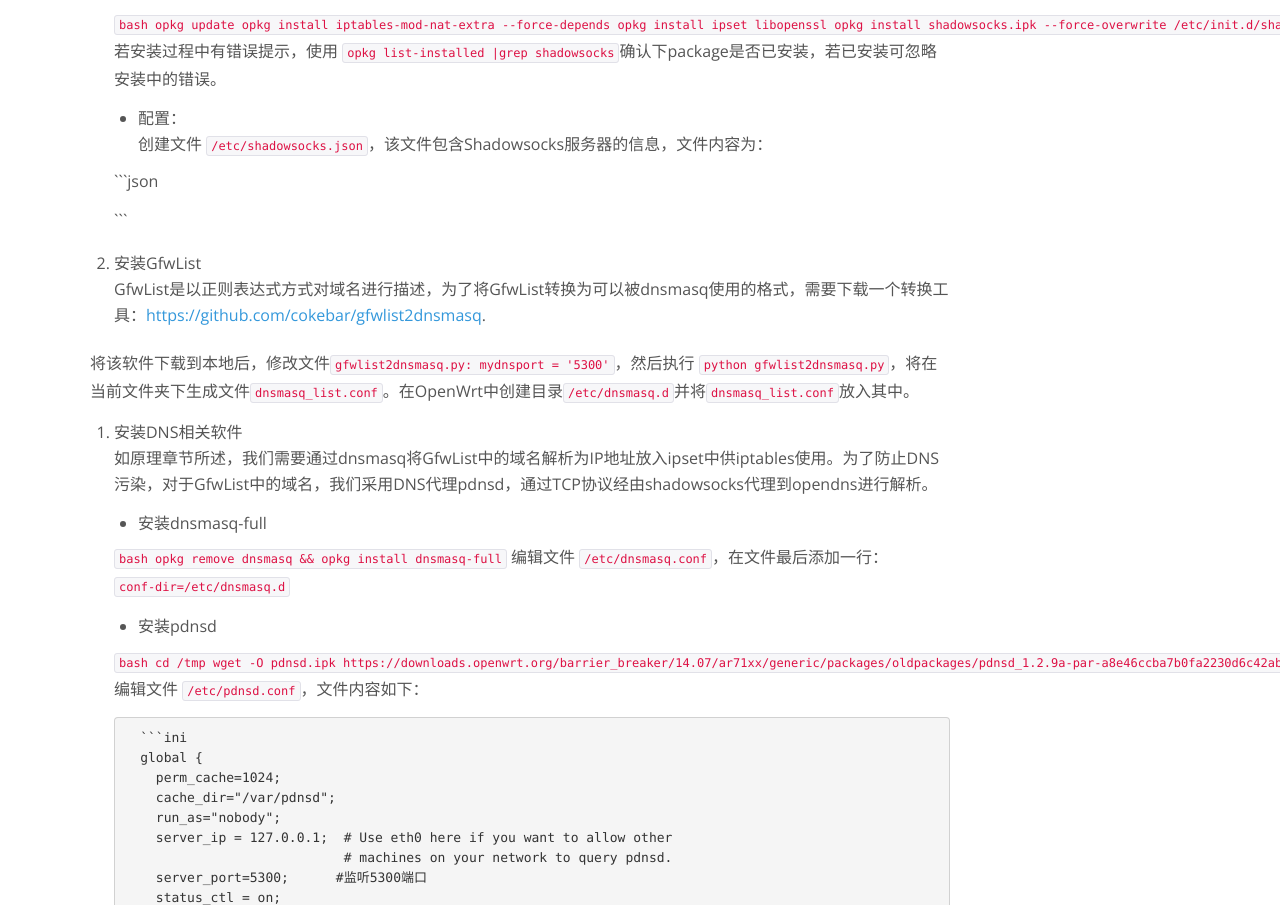
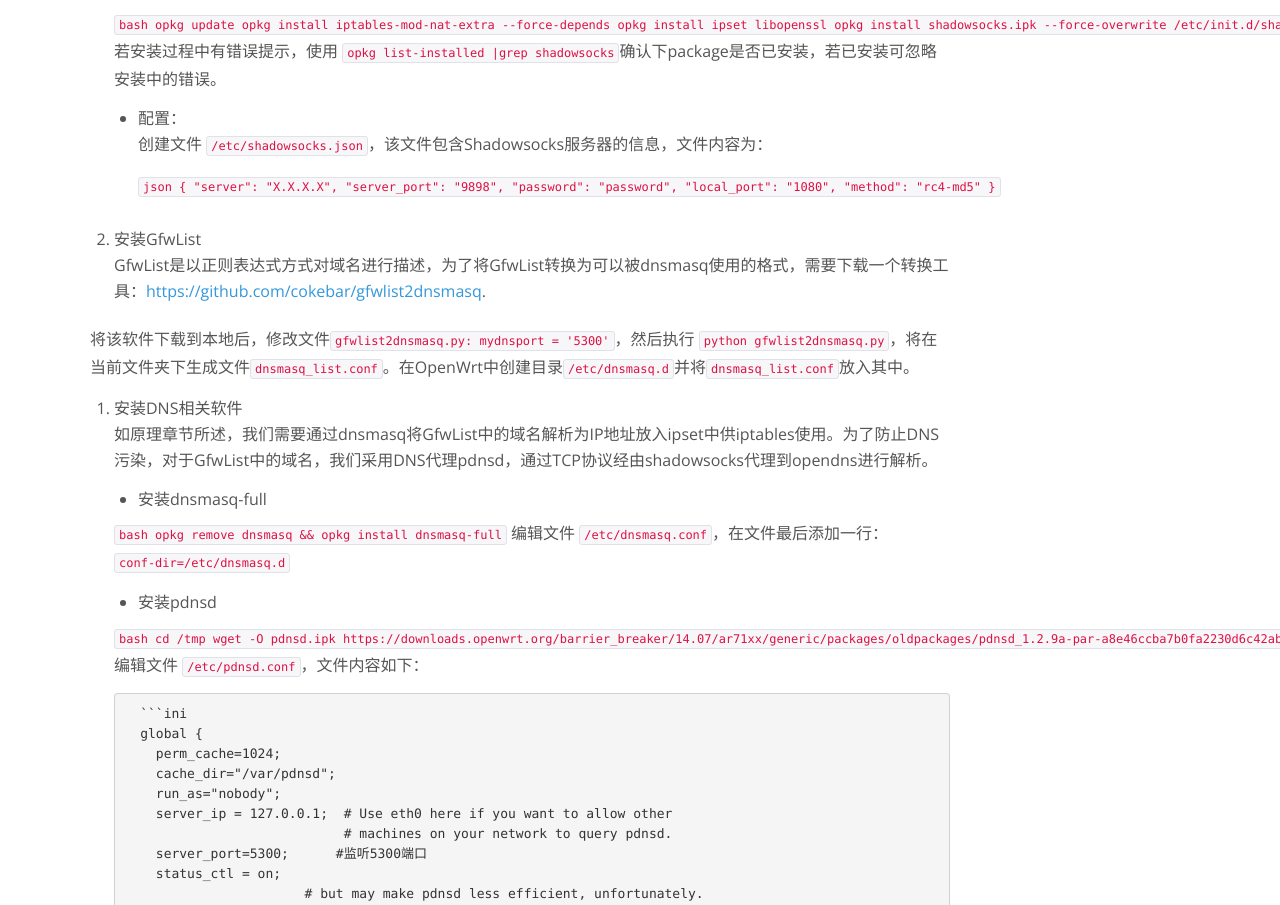
Before and after one commit to lixusme/lixusme.github.io, a plain HTML site: page ss-on-openwrt.html in a window 1280 px wide. Shown: the part 1354-2259 px from the top of the page. Drawn offline with nearby package versions, Linux system fonts and the light colour scheme; a script that the page names is missing.

Commit message:
更新博客

````diff
--- a/ss-on-openwrt.html
+++ b/ss-on-openwrt.html
@@ -102,17 +102,19 @@
   /etc/init.d/shadowsocks enable</code>
   若安装过程中有错误提示，使用 <code>opkg list-installed |grep shadowsocks</code>确认下package是否已安装，若已安装可忽略安装中的错误。</p>
 <ul>
-<li>配置：<br />
-  创建文件 <code>/etc/shadowsocks.json</code>，该文件包含Shadowsocks服务器的信息，文件内容为：  </li>
+<li>
+<p>配置：<br />
+ 创建文件 <code>/etc/shadowsocks.json</code>，该文件包含Shadowsocks服务器的信息，文件内容为：  </p>
+<p><code>json
+{
+      "server": "X.X.X.X",
+      "server_port": "9898",
+      "password": "password",
+      "local_port": "1080",
+      "method": "rc4-md5"
+}</code></p>
+</li>
 </ul>
-<p _="
-" _1080_="&quot;1080&quot;,
-" _9898_="&quot;9898&quot;,
-" _X.X.X.X_="&quot;X.X.X.X&quot;,
-" _local_port_:="&quot;local_port&quot;:" _method_:="&quot;method&quot;:" _password_="&quot;password&quot;,
-" _password_:="&quot;password&quot;:" _rc4-md5_="&quot;rc4-md5&quot;
-" _server_:="&quot;server&quot;:" _server_port_:="&quot;server_port&quot;:">```json</p>
-<p>```</p>
 </li>
 <li>
 <p>安装GfwList<br />
````
